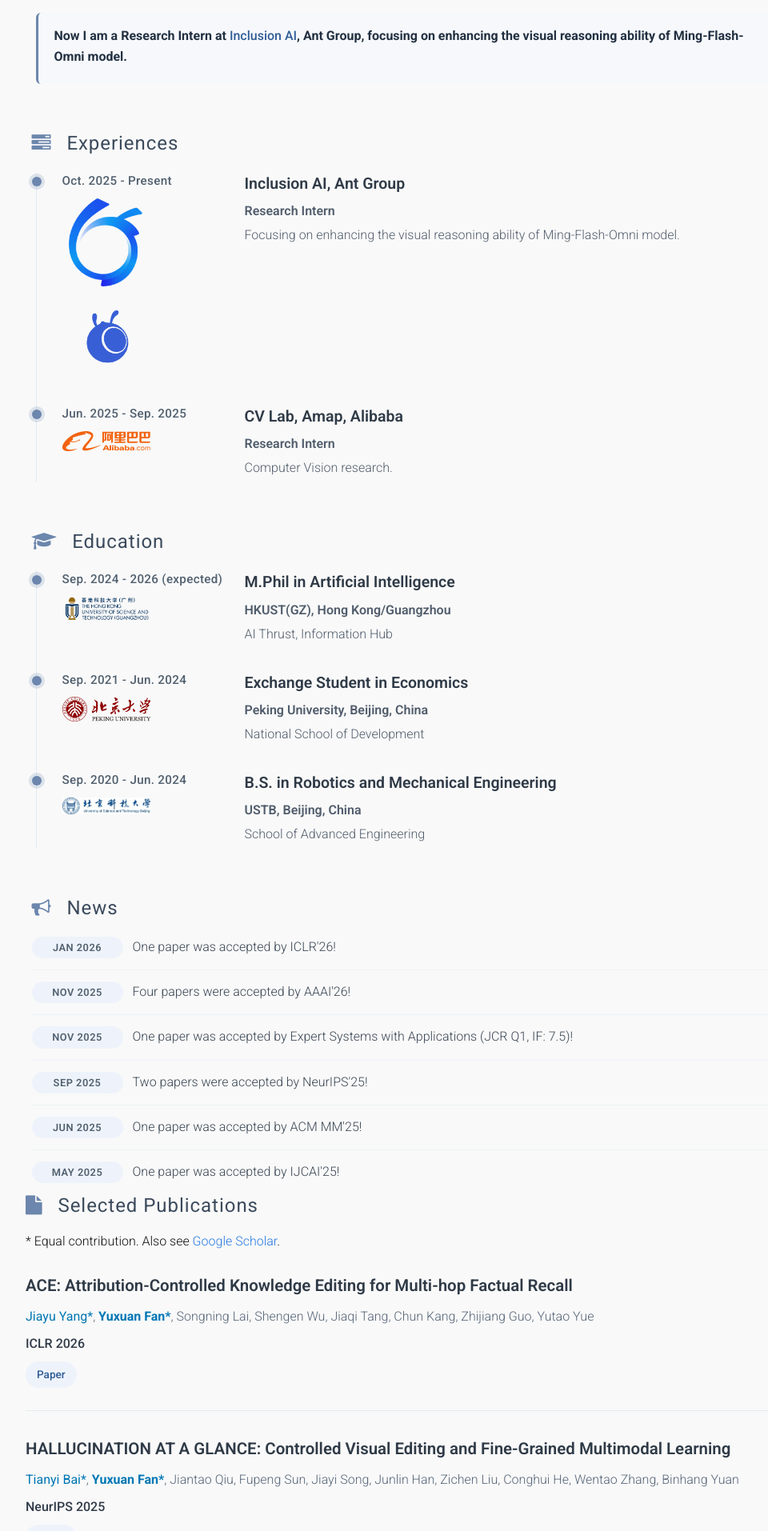
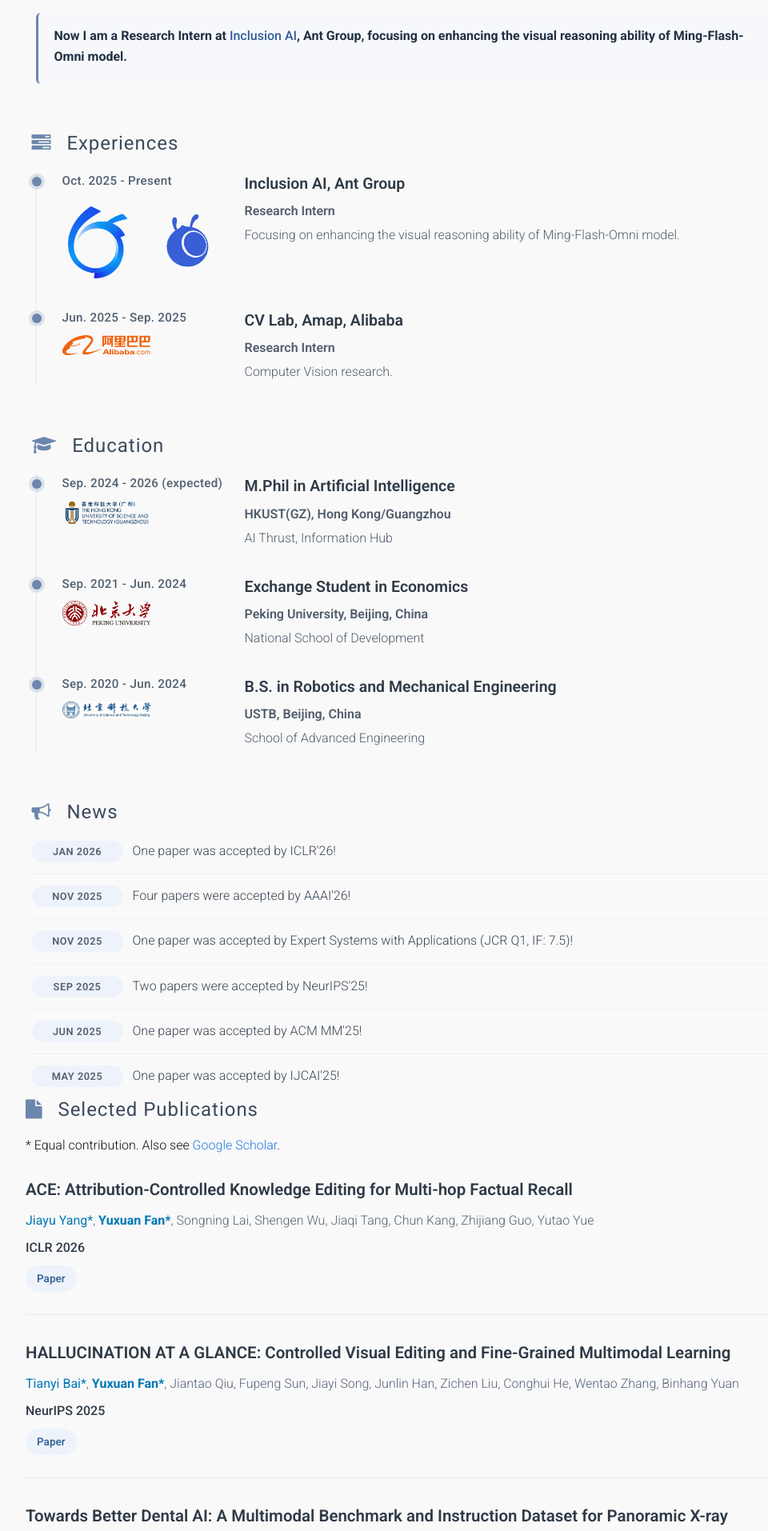
Before and after one commit to yuxuanfanOrion/yuxuanfanOrion.github.io, a Jekyll site: the page built from _pages/about.md, in a window 1280 px wide. Shown: the part 806-2720 px from the top of the page at 80% size, without its empty margins (126-1086 px from the left). Built offline with Jekyll 4.4.1, drawn with Linux system fonts in a browser that asks for light colours; some web fonts are replaced; a style sheet for code colours, icons or effects is not loaded.

Commit message:
Display Inclusion AI and Ant Group logos side by side
Co-Authored-By: Claude (claude-opus-4-6) <noreply@anthropic.com>

```diff
--- a/_pages/about.md
+++ b/_pages/about.md
@@ -85,8 +85,10 @@ layout: default
       <article class="timeline-entry">
         <div class="timeline-entry__meta">
           <span class="timeline-entry__time">Oct. 2025 - Present</span>
-          <img src="/images/icon/inclusion_ai.png" alt="Inclusion AI" class="timeline-entry__logo">
-          <img src="/images/icon/ant.png" alt="Ant Group" class="timeline-entry__logo">
+          <div class="timeline-entry__logos">
+            <img src="/images/icon/inclusion_ai.png" alt="Inclusion AI" class="timeline-entry__logo timeline-entry__logo--small">
+            <img src="/images/icon/ant.png" alt="Ant Group" class="timeline-entry__logo">
+          </div>
         </div>
         <div class="timeline-entry__content">
           <h3>Inclusion AI, Ant Group</h3>
--- a/assets/css/academic.css
+++ b/assets/css/academic.css
@@ -450,6 +450,18 @@ a:hover {
   max-height: 110px;
 }
 
+.timeline-entry__logos {
+  display: flex;
+  flex-direction: row;
+  align-items: center;
+  gap: 10px;
+}
+
+.timeline-entry__logo--small {
+  width: 90px !important;
+  max-height: 90px !important;
+}
+
 .timeline-entry__content {
   flex: 1 1 320px;
   min-width: 240px;
```
